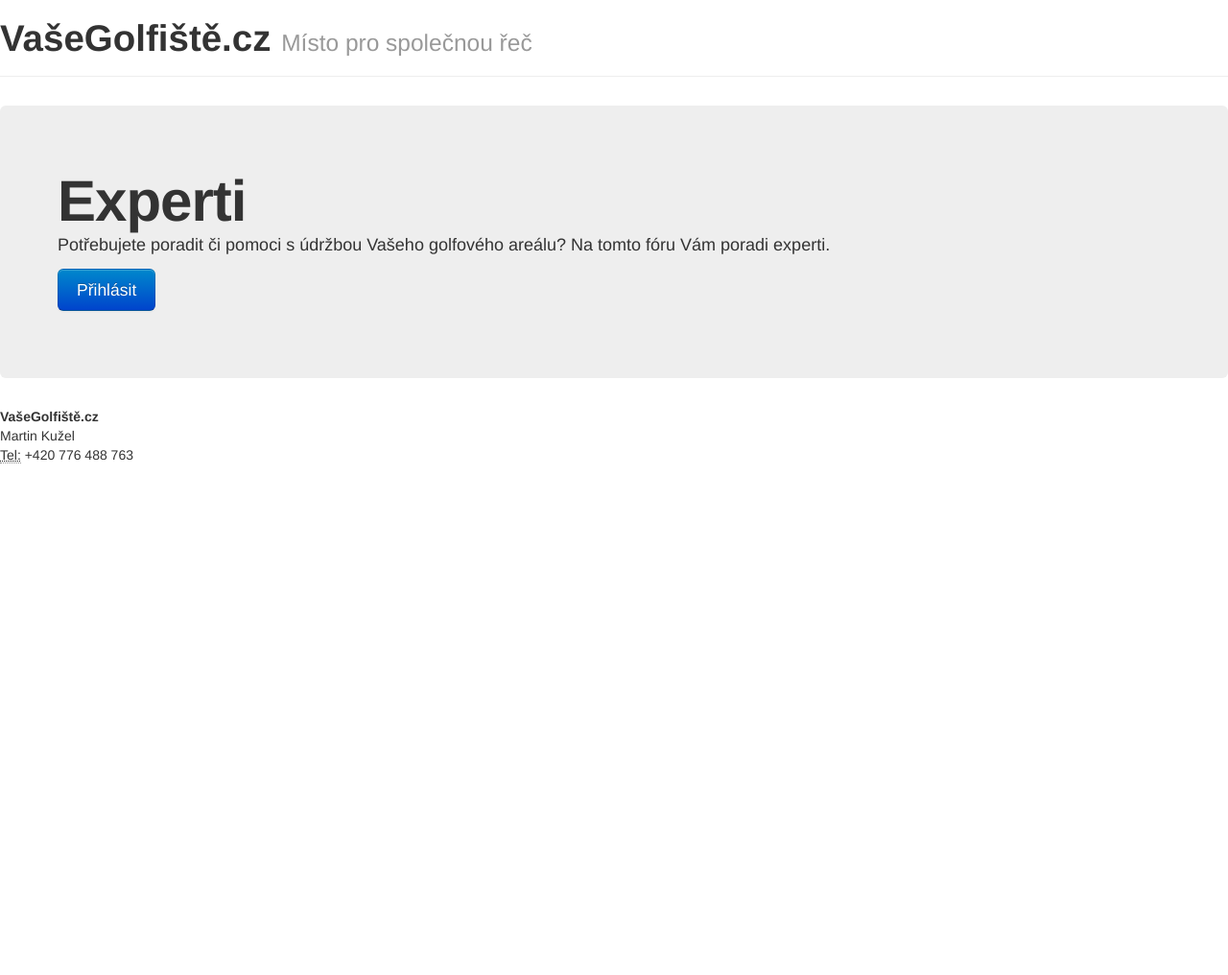
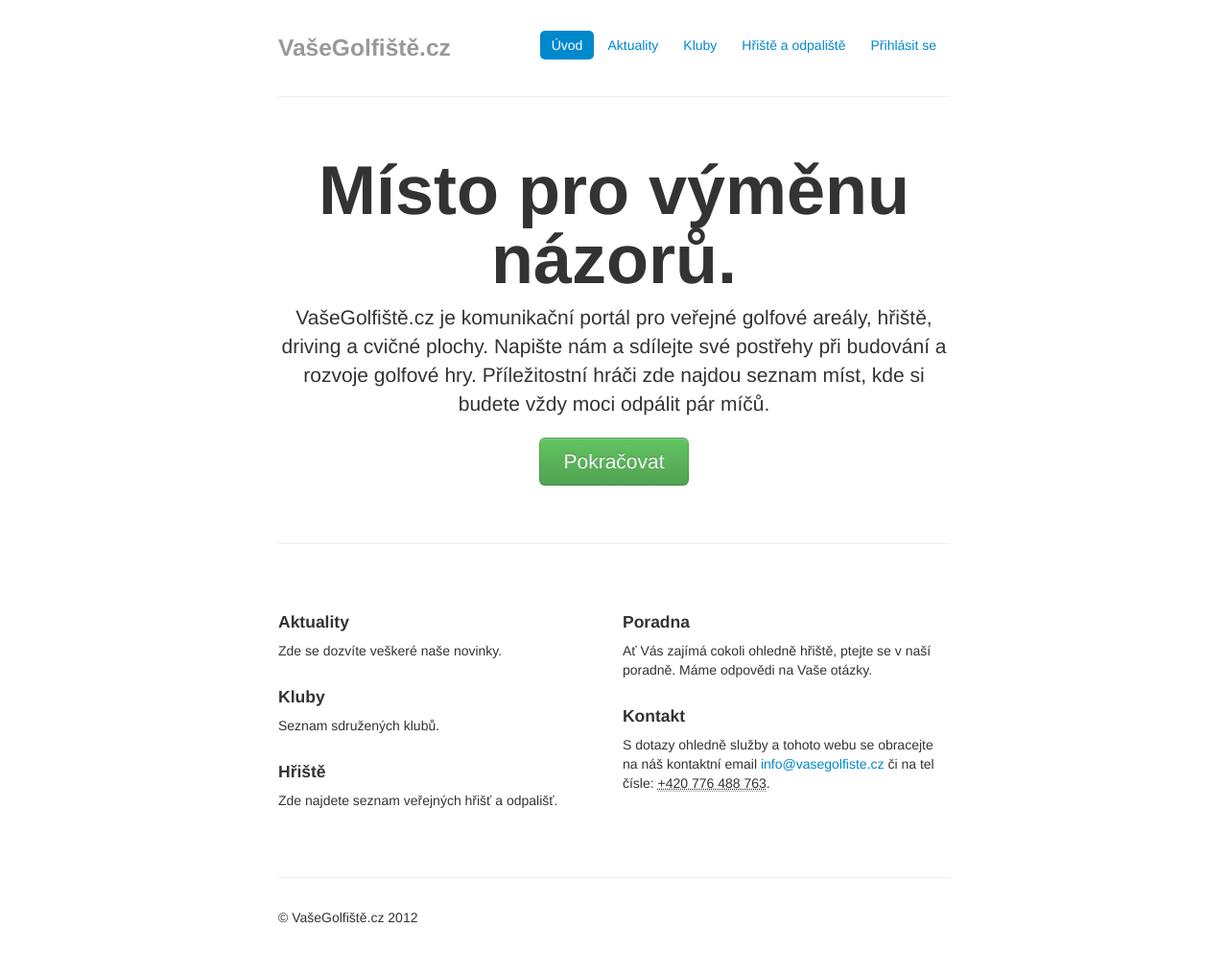
Before and after one commit to stereoit/VaseGolfiste.cz, a Django app: page / in a window 1280 px wide. Shown: the whole page at 96% size. Before the commit the page ends 483 px from the top, so only its background shows below. Run offline with Django 3.2, Linux system fonts and the light colour scheme; parts of the project's set-up code (start-up, migrations or seed data) failed here and were passed over; some libraries are stand-ins or nearby versions.

Commit message:
Aktualizovani INDEX

```diff
--- /dev/null
+++ b/src/vasegolfiste/templates/base-narrow.html
@@ -0,0 +1,141 @@
+<!DOCTYPE html>
+<html lang="en">
+  <head>
+    <meta charset="utf-8">
+    <title>Template &middot; Bootstrap</title>
+    <meta name="viewport" content="width=device-width, initial-scale=1.0">
+    <meta name="description" content="">
+    <meta name="author" content="">
+
+    <!-- Le styles -->
+		<link href="{{ STATIC_URL }}bootstrap/css/bootstrap.min.css" rel="stylesheet" media="screen">
+    <style type="text/css">
+      body {
+        padding-top: 20px;
+        padding-bottom: 40px;
+      }
+
+      /* Custom container */
+      .container-narrow {
+        margin: 0 auto;
+        max-width: 700px;
+      }
+      .container-narrow > hr {
+        margin: 30px 0;
+      }
+
+      /* Main marketing message and sign up button */
+      .jumbotron {
+        margin: 60px 0;
+        text-align: center;
+      }
+      .jumbotron h1 {
+        font-size: 72px;
+        line-height: 1;
+      }
+      .jumbotron .btn {
+        font-size: 21px;
+        padding: 14px 24px;
+      }
+
+      /* Supporting marketing content */
+      .marketing {
+        margin: 60px 0;
+      }
+      .marketing p + h4 {
+        margin-top: 28px;
+      }
+    </style>
+    <link href="../assets/css/bootstrap-responsive.css" rel="stylesheet">
+
+    <!-- HTML5 shim, for IE6-8 support of HTML5 elements -->
+    <!--[if lt IE 9]>
+      <script src="http://html5shim.googlecode.com/svn/trunk/html5.js"></script>
+    <![endif]-->
+
+    <!-- Fav and touch icons -->
+    <link rel="apple-touch-icon-precomposed" sizes="144x144" href="../assets/ico/apple-touch-icon-144-precomposed.png">
+    <link rel="apple-touch-icon-precomposed" sizes="114x114" href="../assets/ico/apple-touch-icon-114-precomposed.png">
+      <link rel="apple-touch-icon-precomposed" sizes="72x72" href="../assets/ico/apple-touch-icon-72-precomposed.png">
+                    <link rel="apple-touch-icon-precomposed" href="../assets/ico/apple-touch-icon-57-precomposed.png">
+                                   <link rel="shortcut icon" href="../assets/ico/favicon.png">
+  </head>
+
+  <body>
+
+    <div class="container-narrow">
+
+      <div class="masthead">
+        <ul class="nav nav-pills pull-right">
+          <li class="active"><a href="#">Úvod</a></li>
+          <li><a href="#">Aktuality</a></li>
+          <li><a href="#">Kluby</a></li>
+          <li><a href="#">Hřiště a odpaliště</a></li>
+          <li><a href="#">Přihlásit se</a></li>
+        </ul>
+        <h3 class="muted">VašeGolfiště.cz</h3>
+      </div>
+
+      <hr>
+
+		{% block main-content %}
+      <div class="jumbotron">
+        <h1>Super awesome marketing speak!</h1>
+        <p class="lead">Cras justo odio, dapibus ac facilisis in, egestas eget quam. Fusce dapibus, tellus ac cursus commodo, tortor mauris condimentum nibh, ut fermentum massa justo sit amet risus.</p>
+        <a class="btn btn-large btn-success" href="#">Sign up today</a>
+      </div>
+
+      <hr>
+
+      <div class="row-fluid marketing">
+        <div class="span6">
+          <h4>Subheading1</h4>
+          <p>Donec id elit non mi porta gravida at eget metus. Maecenas faucibus mollis interdum.</p>
+
+          <h4>Subheading2</h4>
+          <p>Morbi leo risus, porta ac consectetur ac, vestibulum at eros. Cras mattis consectetur purus sit amet fermentum.</p>
+
+          <h4>Subheading3</h4>
+          <p>Maecenas sed diam eget risus varius blandit sit amet non magna.</p>
+        </div>
+
+        <div class="span6">
+          <h4>Subheading4</h4>
+          <p>Donec id elit non mi porta gravida at eget metus. Maecenas faucibus mollis interdum.</p>
+
+          <h4>Subheading5</h4>
+          <p>Morbi leo risus, porta ac consectetur ac, vestibulum at eros. Cras mattis consectetur purus sit amet fermentum.</p>
+
+          <h4>Subheading6</h4>
+          <p>Maecenas sed diam eget risus varius blandit sit amet non magna.</p>
+        </div>
+      </div>
+
+      <hr>
+	{% endblock %}
+
+      <div class="footer">
+        <p>&copy; VašeGolfiště.cz 2012</p>
+      </div>
+
+    </div> <!-- /container -->
+
+    <!-- Le javascript
+    ================================================== -->
+    <!-- Placed at the end of the document so the pages load faster -->
+    <script src="../assets/js/jquery.js"></script>
+    <script src="../assets/js/bootstrap-transition.js"></script>
+    <script src="../assets/js/bootstrap-alert.js"></script>
+    <script src="../assets/js/bootstrap-modal.js"></script>
+    <script src="../assets/js/bootstrap-dropdown.js"></script>
+    <script src="../assets/js/bootstrap-scrollspy.js"></script>
+    <script src="../assets/js/bootstrap-tab.js"></script>
+    <script src="../assets/js/bootstrap-tooltip.js"></script>
+    <script src="../assets/js/bootstrap-popover.js"></script>
+    <script src="../assets/js/bootstrap-button.js"></script>
+    <script src="../assets/js/bootstrap-collapse.js"></script>
+    <script src="../assets/js/bootstrap-carousel.js"></script>
+    <script src="../assets/js/bootstrap-typeahead.js"></script>
+
+  </body>
+</html>
--- /dev/null
+++ b/src/vasegolfiste/templates/index-narrow.html
@@ -0,0 +1,34 @@
+{% extends "base-narrow.html" %}
+		{% block main-content %}
+      <div class="jumbotron">
+        <h1>Místo pro výměnu názorů.</h1>
+        <p class="lead">VašeGolfiště.cz je komunikační portál pro veřejné golfové areály, hřiště, driving a cvičné plochy. Napište nám a sdílejte své postřehy při budování a rozvoje golfové hry. Příležitostní hráči zde najdou seznam míst, kde si budete vždy moci odpálit pár míčů.</p>
+        <a class="btn btn-large btn-success" href="#">Pokračovat</a>
+      </div>
+
+      <hr>
+
+      <div class="row-fluid marketing">
+        <div class="span6">
+          <h4>Aktuality</h4>
+          <p>Zde se dozvíte veškeré naše novinky.</p>
+
+          <h4>Kluby</h4>
+          <p>Seznam sdružených klubů.</p>
+
+          <h4>Hřiště</h4>
+          <p>Zde najdete seznam veřejných hřišť a odpališť.</p>
+        </div>
+
+        <div class="span6">
+          <h4>Poradna</h4>
+          <p>Ať Vás zajímá cokoli ohledně hřiště, ptejte se v naší poradně. Máme odpovědi na Vaše otázky.</p>
+
+          <h4>Kontakt</h4>
+						<p>S dotazy ohledně služby a tohoto webu se obracejte na náš kontaktní email <a href="mailto:info@vasegolfiste.cz">info@vasegolfiste.cz</a> či na tel čísle: <abbr title="mobilní telefon">+420 776 488 763</abbr>.</p>
+
+        </div>
+      </div>
+
+      <hr>
+	{% endblock %}
--- a/src/vasegolfiste/templates/index.html
+++ b/src/vasegolfiste/templates/index.html
@@ -4,9 +4,8 @@
 	<h1>VašeGolfiště.cz <small>Místo pro společnou řeč</small></h1>
 </div>
 <div class="hero-unit">
-	<h1>Experti</h1>
-	<p>Potřebujete poradit či pomoci s údržbou Vašeho golfového areálu? Na tomto fóru Vám poradi experti.</p>
-	<p>
+	<br/>
+	<p>Tyto stránky založili golfoví nadšenci, amatéři, kteří věří, že golf je sportem pro každého v každem věku. Chtěli bychom, aby tyto stránky pomohli v začátcích jak Vás, kteří si chtece vyzkoušet svůj první odpal golfového míče, tak i těm, co se do golfu zamilují s rádi by si hráli na svém vlastním greenu. Dočtete se zde, kde můžete začít s trénikem, kam vyrazit na veřejné hřište či driving". Najdete zde odkazy na zpřátelné kluby, jenž mezi sebou pořádají turnaje, kterých se můžete zůčastnit i Vy, a spoustu dalšího. Těšíme se, že se potkáme na hřisti.   </p>
 	<a class="btn btn-primary btn-large">
 		Přihlásit
 	</a>
--- a/src/vasegolfiste/urls.py
+++ b/src/vasegolfiste/urls.py
@@ -16,7 +16,8 @@ urlpatterns = patterns('',
 
     # Uncomment the next line to enable the admin:
     # url(r'^admin/', include(admin.site.urls)),
-    ('^$', TemplateView.as_view(template_name='index.html'))
+    #('^narrow/$', TemplateView.as_view(template_name='index-narrow.html')),
+    ('^$', TemplateView.as_view(template_name='index-narrow.html'))
 )
 
 if settings.DEBUG:
```
